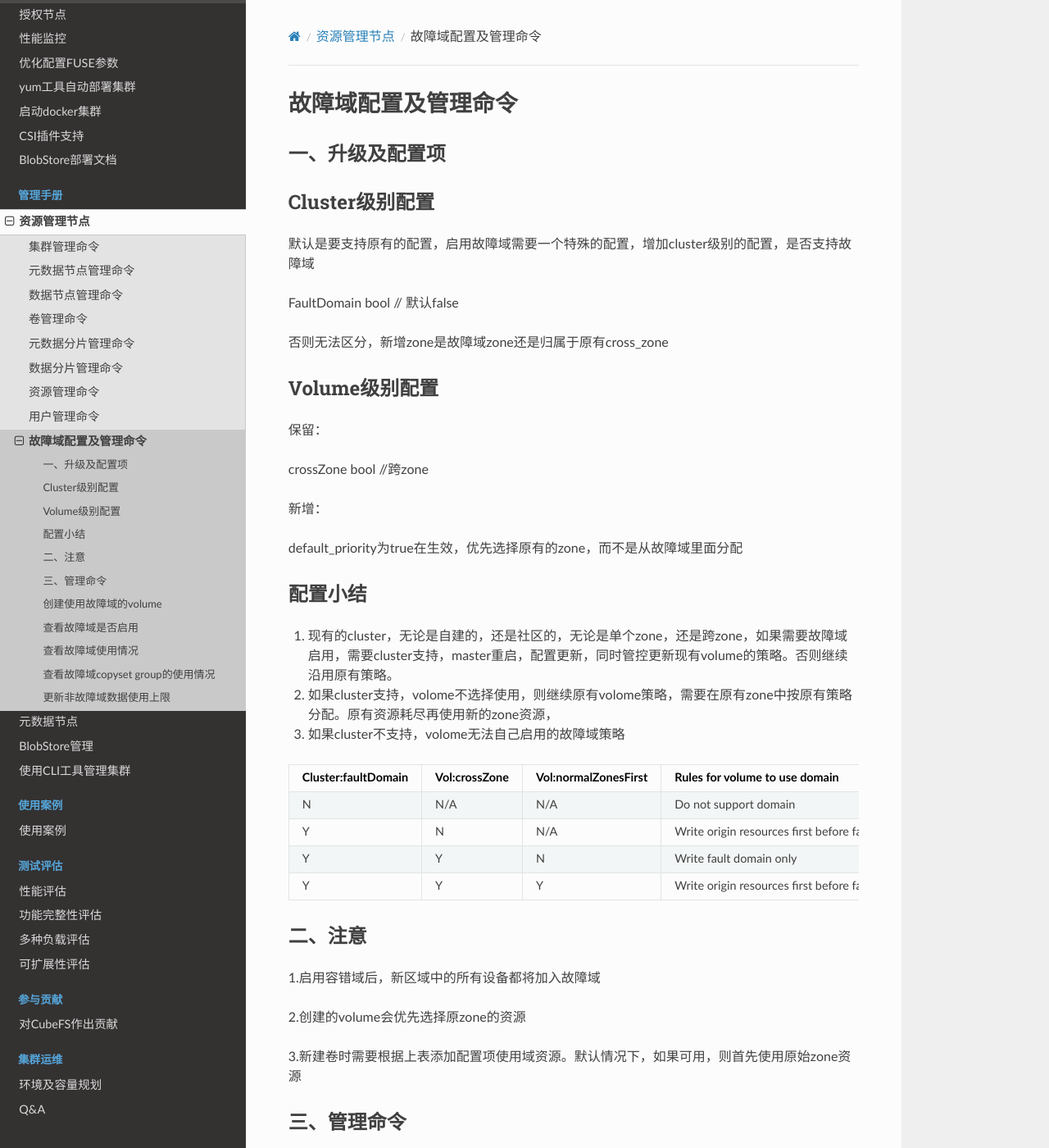
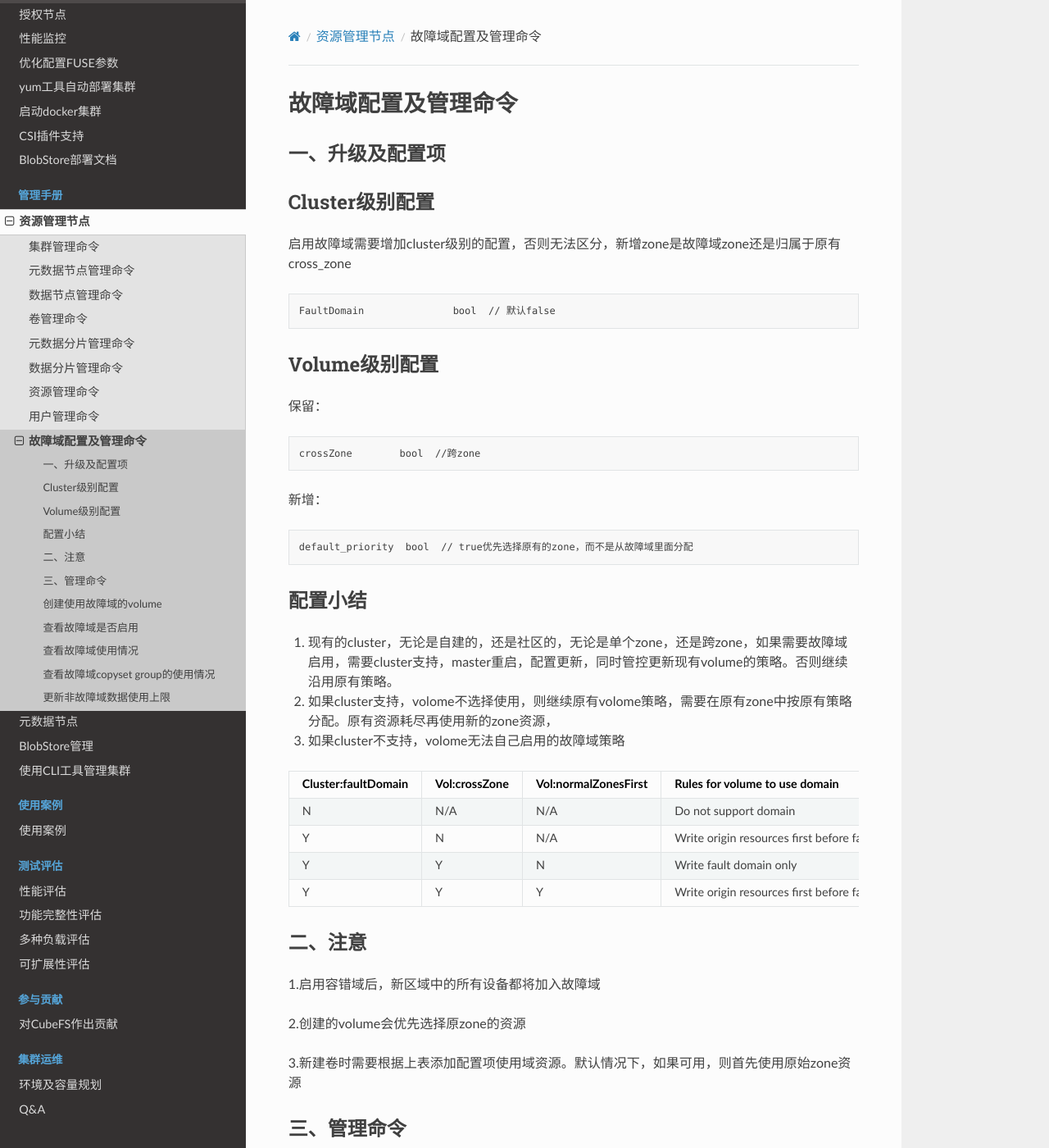
Before and after one commit to cubefs/docs-zh, a Sphinx documentation site: the page built from docs/source/admin-api/master/failureDomain.rst, in a window 1280 px wide and 1400 px high. Shown: the whole window at 82% size. Built offline with Sphinx 7.4.7 and the Read the Docs theme 2.0.0, drawn with Linux system fonts in a browser that asks for light colours.

Commit message:
Update failureDomain.rst

```diff
--- a/docs/source/admin-api/master/failureDomain.rst
+++ b/docs/source/admin-api/master/failureDomain.rst
@@ -5,21 +5,26 @@
 ---------------------------
 Cluster级别配置
 ---------------------------
-默认是要支持原有的配置，启用故障域需要一个特殊的配置，增加cluster级别的配置，是否支持故障域
+启用故障域需要增加cluster级别的配置，否则无法区分，新增zone是故障域zone还是归属于原有cross_zone
 
-FaultDomain               bool  // 默认false
+.. code-block:: bash
 
-否则无法区分，新增zone是故障域zone还是归属于原有cross_zone
+  FaultDomain               bool  // 默认false
+
 
 Volume级别配置
 ---------------------------
 保留：
 
-crossZone        bool  //跨zone
+.. code-block:: bash
+
+  crossZone        bool  //跨zone
 
 新增：
 
-default_priority为true在生效，优先选择原有的zone，而不是从故障域里面分配
+.. code-block:: bash
+
+  default_priority  bool  // true优先选择原有的zone，而不是从故障域里面分配
 
 
 配置小结
@@ -63,7 +68,7 @@ Y                                  Y                          Y
    :header: "参数", "类型", "描述"
 
    "crossZone", "string", "是否跨zone"
-   "normalZonesFirst", "故障域优先", ""
+   "normalZonesFirst", "bool", "非故障域优先"
 
 查看故障域是否启用
 ---------
```
